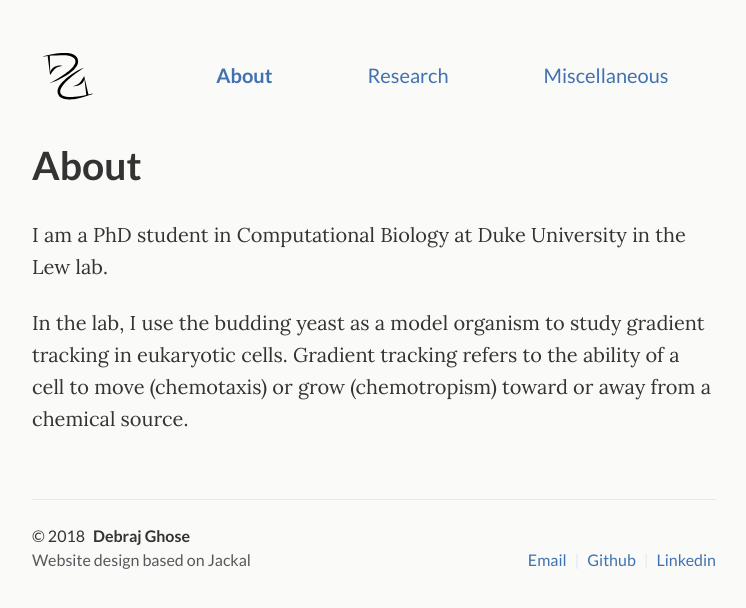
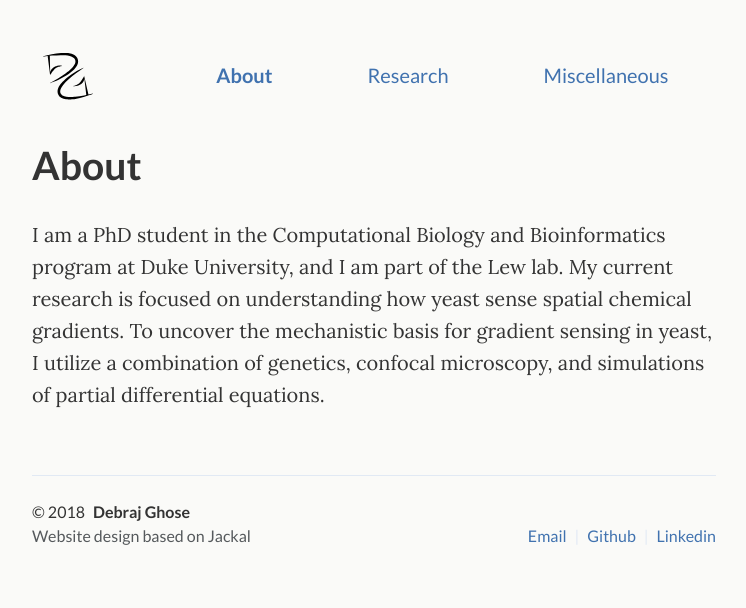
Before and after one commit to DebrajGhose/DebrajGhose.github.io, a Jekyll site: the page built from _pages/about.md, in a window 1280 px wide. Shown: the top 608 px of the page, without its empty margins (266-1012 px from the left). Built offline with Jekyll 4.4.1, drawn with Linux system fonts in a browser that asks for light colours.

Commit message:
Update about.md

```diff
--- a/_pages/about.md
+++ b/_pages/about.md
@@ -8,6 +8,4 @@ permalink: /about/
 
 
 
- I am a PhD student in Computational Biology at Duke University in the Lew lab.
-
- In the lab, I use the budding yeast as a model organism to study gradient tracking in eukaryotic cells. Gradient tracking refers to the ability of a cell to move (chemotaxis) or grow (chemotropism) toward or away from a chemical source.
+I am a PhD student in the Computational Biology and Bioinformatics program at Duke University, and I am part of the Lew lab. My current research is focused on understanding how yeast sense spatial chemical gradients. To uncover the mechanistic basis for gradient sensing in yeast, I utilize a combination of genetics, confocal microscopy, and simulations of partial differential equations.
```
